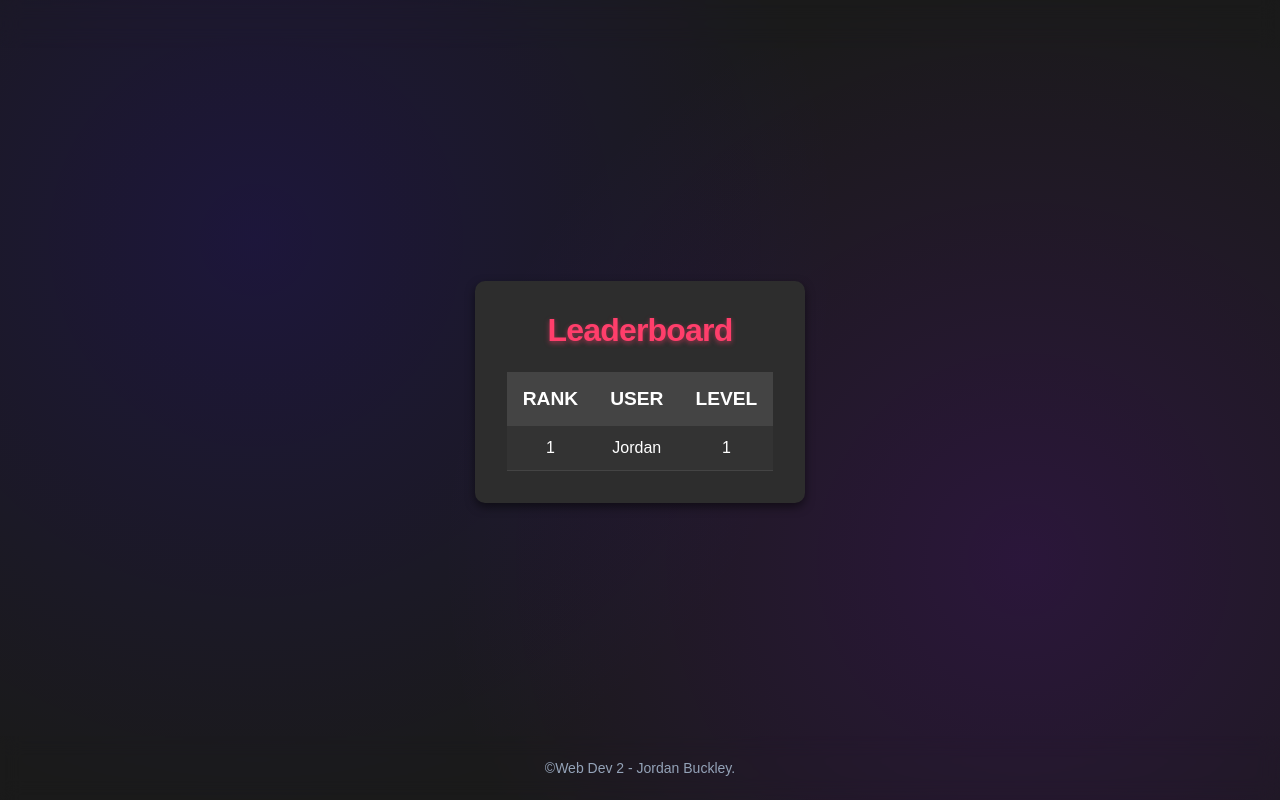
After one commit to JordanBuckleyGit/2D-MazeRunner, a Flask app: page /leaderboard in a window 1280 px wide. The commit adds this page. Run offline with Flask 3, Linux system fonts and the light colour scheme; a user stored in the database is signed in; data comes from the database, SQL or seed files in the repository; both versions use the stored data as it was after the commit.

Commit message:
more changes

```diff
--- a/app.py
+++ b/app.py
@@ -100,6 +100,11 @@ def index():
 def game():
     return render_template("game.html")
 
+@app.route('/references')
+@login_required
+def references():
+    return render_template("references.html")
+
 ############
 # user
 ############
@@ -111,5 +116,67 @@ def user():
     user_data = db.execute("SELECT * FROM users WHERE user_id = ?;", (user_id,)).fetchone()
     return render_template("profile.html", user=user_data)
 
+##############
+# store score
+##############
+@app.route('/leaderboard')
+@login_required
+def leaderboard():
+    db = get_db()
+    leaderboard_data = db.execute(
+        "SELECT user_id, level FROM leaderboards ORDER BY level DESC LIMIT 10;"
+    ).fetchall()
+    return render_template("leaderboard.html", leaderboard=leaderboard_data)
+
+@app.route('/store_score', methods=['POST'])
+@login_required
+def store_level():
+    level = request.form.get('level')  # Get the level from the request
+    user_id = g.user
+
+    if level is None or user_id is None:
+        return "fail", 400
+
+    try:
+        level = int(level)
+        db = get_db()
+
+        # Insert or update the level for the user
+        existing_entry = db.execute(
+            "SELECT * FROM leaderboards WHERE user_id = ?;", (user_id,)
+        ).fetchone()
+
+        if existing_entry:
+            # Update the level if the new level is higher
+            if level > existing_entry["level"]:
+                db.execute(
+                    "UPDATE leaderboards SET level = ? WHERE user_id = ?;",
+                    (level, user_id)
+                )
+        else:
+            # Insert a new entry if none exists
+            db.execute(
+                "INSERT INTO leaderboards (user_id, level) VALUES (?, ?);",
+                (user_id, level)
+            )
+
+        db.commit()
+        return "success", 200
+
+    except ValueError:
+        return "fail", 400
+    except Exception as e:
+        print(f"Database error: {e}")
+        return "fail", 500
+
+
+@app.route('/game_over')
+@login_required
+def game_over():
+    level = request.args.get('level', 0)
+    user = g.user
+    return render_template('game_over.html', level=level, user=user)
+
+
 if __name__ == "__main__":
     app.run(debug=True)
--- /dev/null
+++ b/static/leaderboard.css
@@ -0,0 +1,71 @@
+body {
+    font-family: 'Arial', sans-serif;
+    background-color: #1a1a1a;
+    color: #ffffff;
+    margin: 0;
+    padding: 0;
+}
+
+.leaderboard {
+    max-width: 800px;
+    margin: 2rem auto;
+    padding: 2rem;
+    background: #2d2d2d;
+    border-radius: 10px;
+    box-shadow: 0 4px 10px rgba(0, 0, 0, 0.5);
+    text-align: center;
+}
+
+.leaderboard h1 {
+    font-size: 2rem;
+    margin-bottom: 1.5rem;
+    color: #ff3e6b;
+    text-shadow: 0 2px 5px rgba(255, 62, 107, 0.5);
+}
+
+.message {
+    font-size: 1.2rem;
+    color: #888888;
+}
+
+table {
+    width: 100%;
+    border-collapse: collapse;
+    margin-top: 1rem;
+}
+
+thead {
+    background-color: #444444;
+}
+
+thead th {
+    padding: 1rem;
+    font-size: 1.2rem;
+    color: #ffffff;
+    text-transform: uppercase;
+}
+
+tbody tr {
+    background-color: #333333;
+    border-bottom: 1px solid #444444;
+}
+
+tbody tr:nth-child(even) {
+    background-color: #2d2d2d;
+}
+
+tbody td {
+    padding: 0.8rem;
+    font-size: 1rem;
+    color: #ffffff;
+}
+
+tbody tr:hover {
+    background-color: #444444;
+}
+
+tfoot {
+    font-size: 0.9rem;
+    color: #888888;
+    margin-top: 1rem;
+}
--- /dev/null
+++ b/templates/leaderboard.html
@@ -0,0 +1,33 @@
+{% extends "base.html" %}
+
+{% block styles %}
+    <link rel="stylesheet" href="{{ url_for('static', filename='leaderboard.css') }}">
+{% endblock %}
+
+{% block main_content %}
+<section class="leaderboard">
+    <h1>Leaderboard</h1>
+    {% if message %}
+        <p class="message">{{ message }}</p>
+    {% else %}
+        <table>
+            <thead>
+                <tr>
+                    <th>Rank</th>
+                    <th>User</th>
+                    <th>Level</th>
+                </tr>
+            </thead>
+            <tbody>
+                {% for entry in leaderboard %}
+                    <tr>
+                        <td>{{ loop.index }}</td>
+                        <td>{{ entry['user_id'] }}</td>
+                        <td>{{ entry['level'] }}</td>
+                    </tr>
+                {% endfor %}
+            </tbody>
+        </table>
+    {% endif %}
+</section>
+{% endblock %}
--- a/templates/menu.html
+++ b/templates/menu.html
@@ -9,6 +9,7 @@
         <button id="start-game">Start Game</button>
         <button id="view-leaderboard">View Leaderboard</button>
         <button id="profile">Profile</button>
+        <button id="references">References</button>
         <button><a href="{{ url_for('logout') }}">Logout</a></button>
     </section>
 </section>
```
Also changed, not shown: schema.sql (+6 -2 lines), static/game.js (+64 -6 lines), static/game_over.css (added, +46 -0 lines), static/menu.js (+12 -0 lines), static/references.css (added, +45 -0 lines), templates/game.html (+7 -1 lines), templates/game_over.html (added, +14 -0 lines), templates/references.html (added, +21 -0 lines), database.db, static/images/tiles.png (deleted), static/images/wall.png (deleted), 2 other files.
